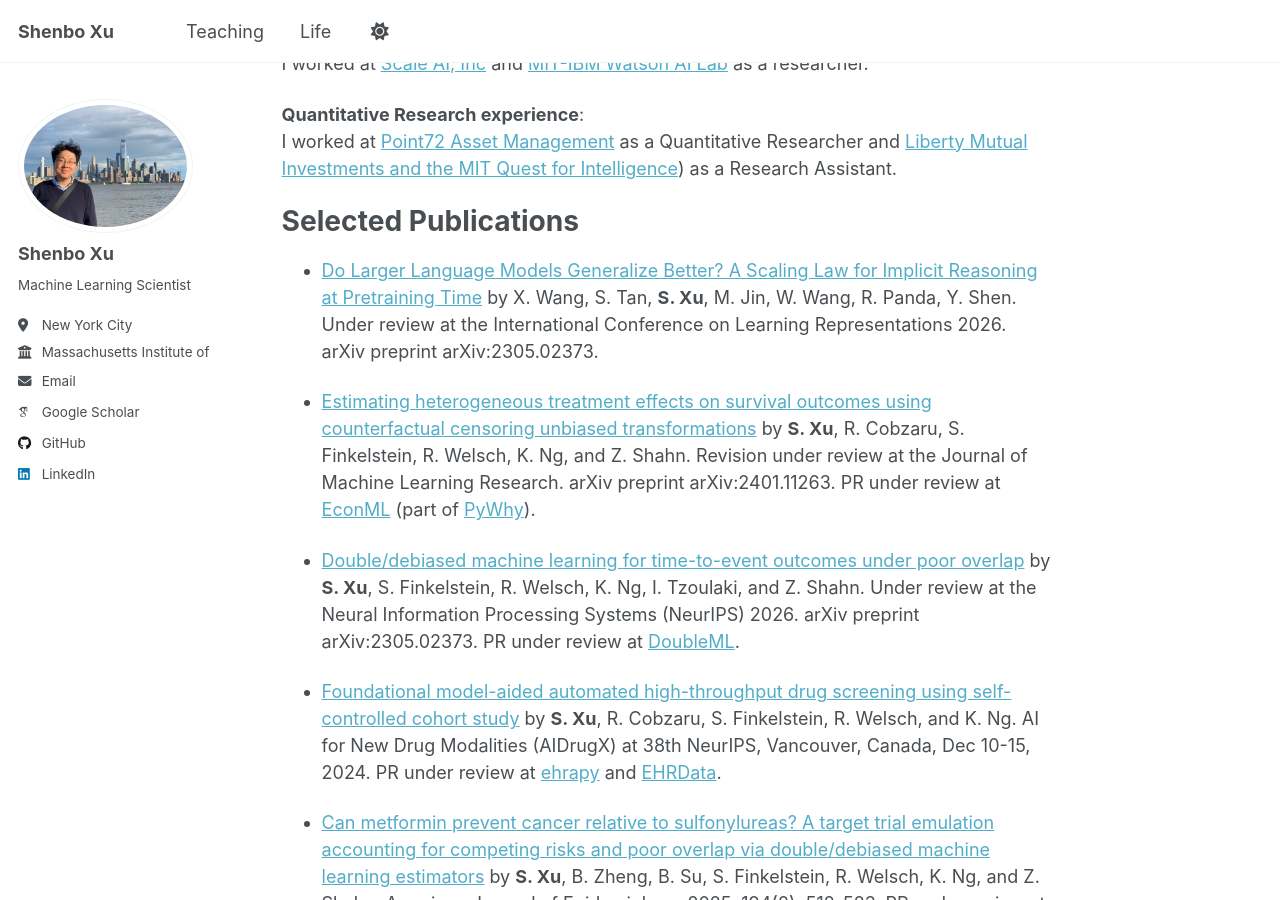
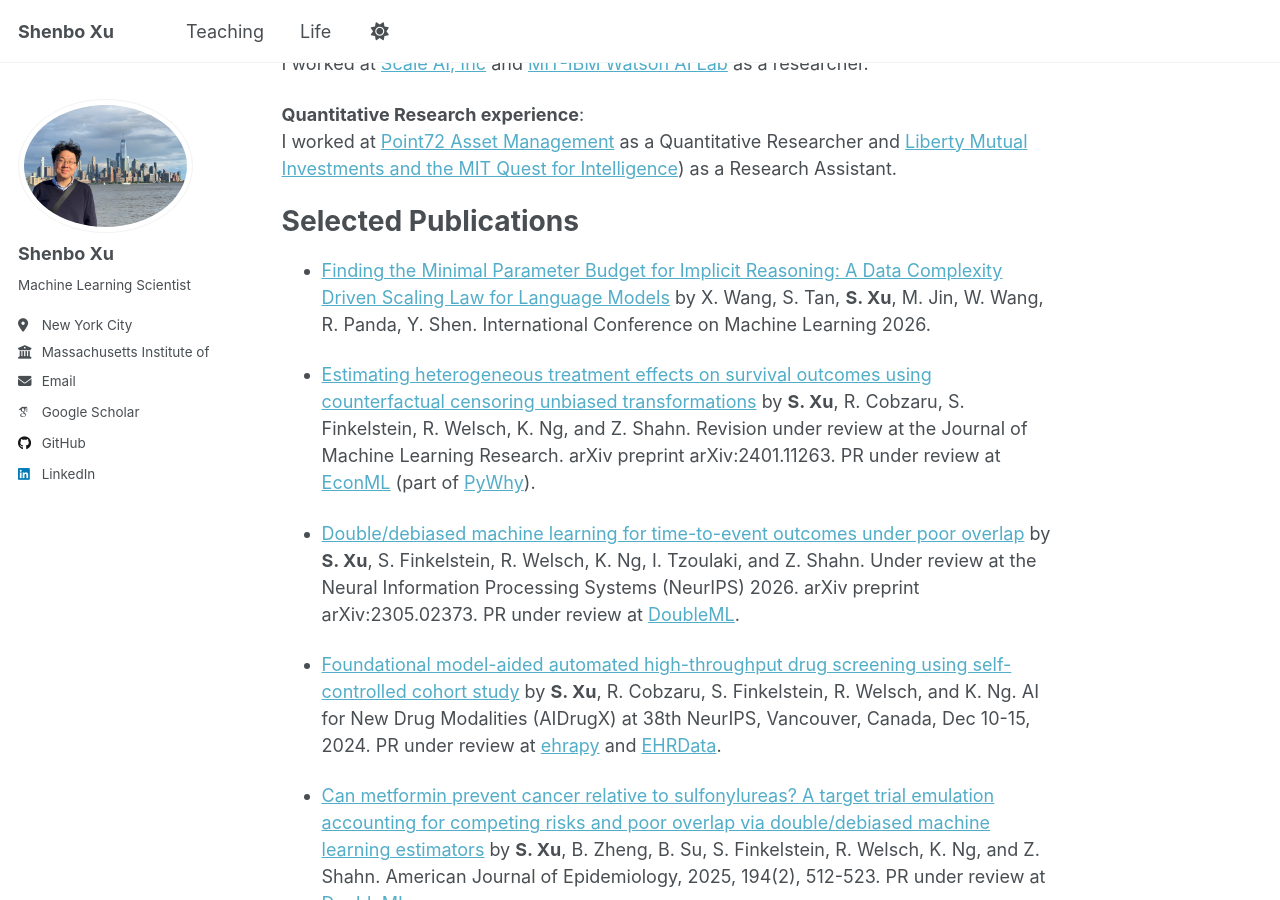
Before and after one commit to xushenbo/xushenbo.github.io, a Jekyll site: the page built from _pages/about.md, in a window 1280 px wide and 900 px high, scrolled down 548 px. Built offline with Jekyll 4.4.1, drawn with Linux system fonts in a browser that asks for light colours; some web fonts are replaced; a script that is not in the unit is left out.

Commit message:
Revise selected publications in about.md
Updated publication list with a new entry and removed an outdated one.

```diff
--- a/_pages/about.md
+++ b/_pages/about.md
@@ -27,8 +27,8 @@ I worked at [Point72 Asset Management](https://point72.com/) as a Quantitative R
 
 Selected Publications
 ======
-- [Do Larger Language Models Generalize Better? A Scaling Law for Implicit Reasoning at Pretraining Time](https://openreview.net/forum?id=v3mJ4f4Mnc&referrer=%5BAuthor%20Console%5D(%2Fgroup%3Fid%3DICLR.cc%2F2026%2FConference%2FAuthors%23your-submissions))
-  by X. Wang, S. Tan, **S. Xu**, M. Jin, W. Wang, R. Panda, Y. Shen. Under review at the International Conference on Learning Representations 2026. arXiv preprint arXiv:2305.02373.
+- [Finding the Minimal Parameter Budget for Implicit Reasoning: A Data Complexity Driven Scaling Law for Language Models](https://openreview.net/forum?id=iuIPAhZpxz&referrer=%5BAuthor%20Console%5D(%2Fgroup%3Fid%3DICML.cc%2F2026%2FConference%2FAuthors%23your-submissions))
+  by X. Wang, S. Tan, **S. Xu**, M. Jin, W. Wang, R. Panda, Y. Shen. International Conference on Machine Learning 2026.
 
 - [Estimating heterogeneous treatment effects on survival outcomes using counterfactual censoring unbiased transformations](http://arxiv.org/abs/2401.11263)
   by **S. Xu**, R. Cobzaru, S. Finkelstein, R. Welsch, K. Ng, and Z. Shahn. Revision under review at the Journal of Machine Learning Research. arXiv preprint arXiv:2401.11263. PR under review at [EconML](https://www.pywhy.org/EconML/) (part of [PyWhy](https://www.pywhy.org/EconML/)).
```
